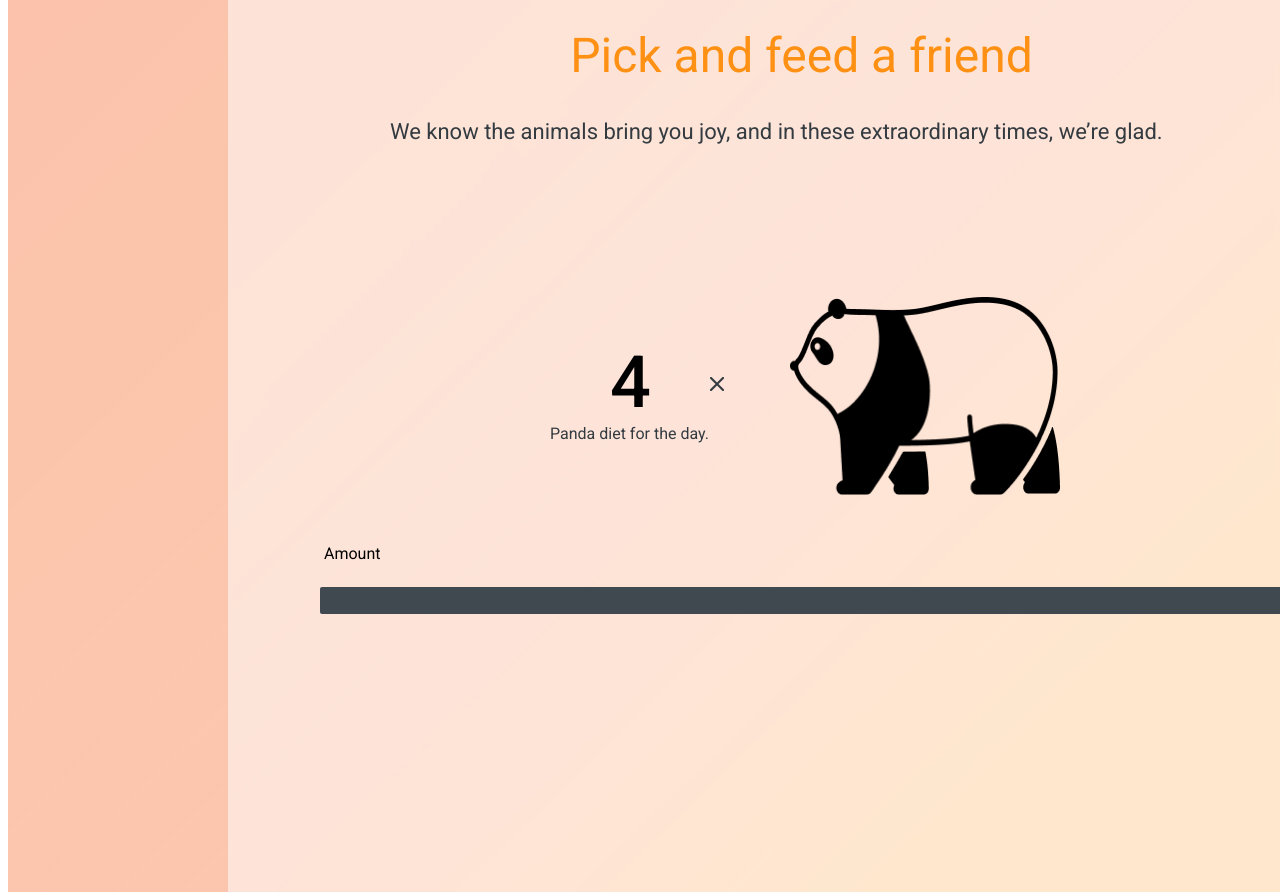
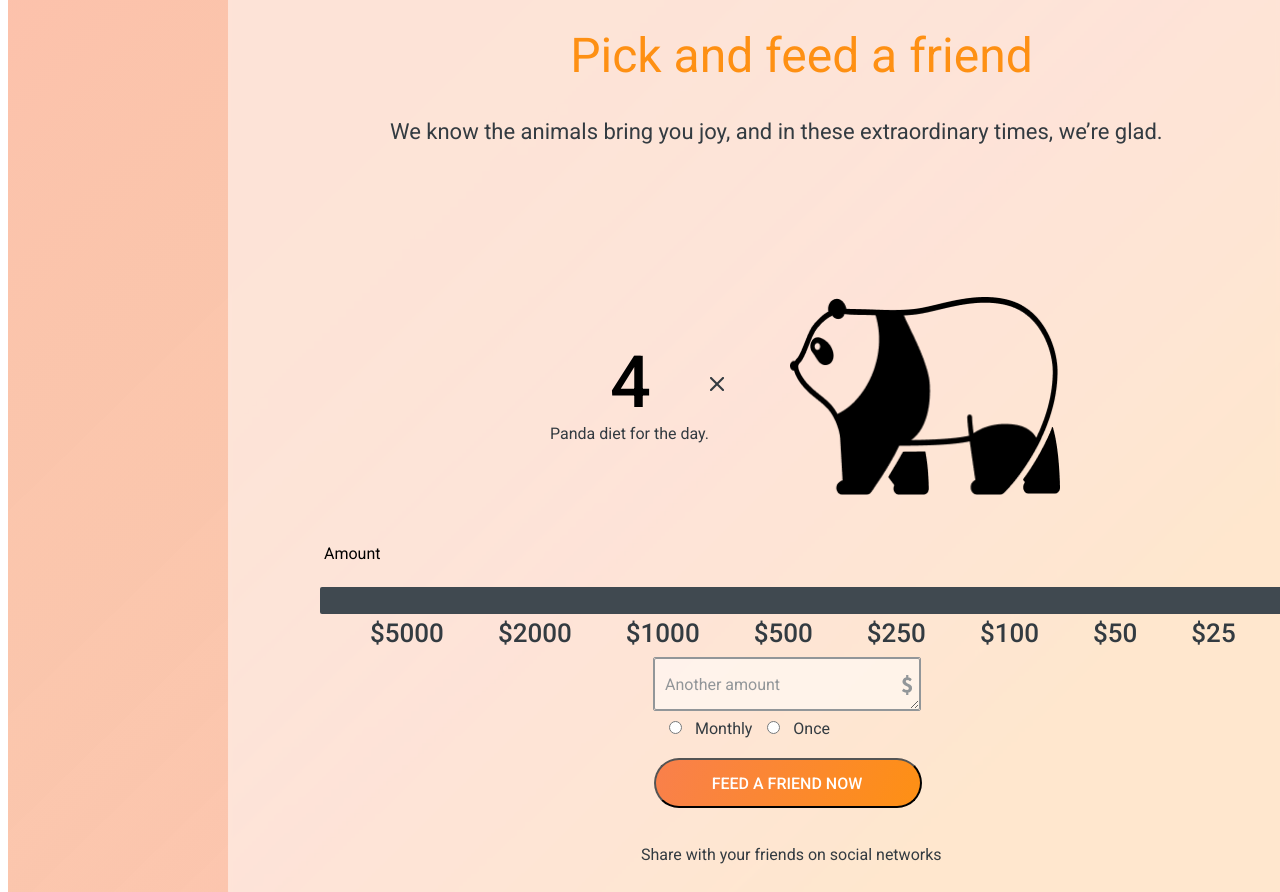
Before and after one commit to emrepca/online-zoo, a plain HTML site: page main/index.html in a window 1280 px wide. Shown: the part 865-1757 px from the top of the page. Drawn offline with Linux system fonts and the light colour scheme.

Commit message:
feat: add donate bar

```diff
--- a/main/index.html
+++ b/main/index.html
@@ -56,6 +56,34 @@
             <div class="progress-bar">
 
             </div>
+            <div class="another-amount">
+                <textarea name="another-amount-textarea" cols="30" rows="10">Another amount</textarea>
+                <img src="../assets/images/dollar.png" alt="Dollar Vector">
+                <div class="radio-button">
+                    <input type="radio" name="Monthly" id="monthly" value="Monthly">
+                    <label for="monthly">Monthly</label>
+                    <input type="radio" name="Once" id="once" value="once">
+                    <label for="once">Once</label>
+                </div>
+                <button class="feed">
+                    <p>Feed a friend now</p>
+                </button>
+                <p class="p2">
+                    Share with your friends on social networks
+                </p>
+            </div>
+            <div class="price">
+                <ul>
+                    <li>$5000</li>
+                    <li>$2000</li>
+                    <li>$1000</li>
+                    <li>$500</li>
+                    <li>$250</li>
+                    <li>$100</li>
+                    <li>$50</li>
+                    <li>$25</li>
+                </ul>
+            </div>
         <div class="x_icon">
             <img src="../assets/images/x_icon.png" alt="x-icon1">
         </div>
--- a/main/style.css
+++ b/main/style.css
@@ -427,12 +427,162 @@ top: 600px;
 background: #404950;
 border-radius: 2px;
 }
+.another-amount{
+    box-sizing: border-box;
+
+    position: absolute;
+    width: 268px;
+    height: 54px;
+    left: 333px;
+    top: 670px;
+    border: 1px solid #929699;
+    border-radius: 2px;
+}
+/* .another-amount p{
+    position: absolute;
+left: 3.36%;
+right: 53.36%;
+top: 0%;
+bottom: 29.63%;
+
+font-family: 'Roboto';
+font-style: normal;
+font-weight: 400;
+font-size: 16px;
+line-height: 140%;
 
 
+color: #929699;
+}
+.another-amount img{
+    position: absolute;
+width: 10px;
+height: 20px;
+left: 248px;
+top: 17px;
+} */
+
+.another-amount textarea{
+box-sizing: border-box;
+
+position: absolute;
+left: 0%;
+right: 0%;
+top: 0%;
+bottom: 0%;
+background-color: rgba(255, 255, 255, 0.52) ;
+border: 1px solid #929699;
+border-radius: 2px;
+padding-left: 10px;
+padding-top: 15px;
+font-family: 'Roboto';
+font-style: normal;
+font-weight: 400;
+font-size: 16px;
+line-height: 140%;
+/* or 22px */
 
 
+color: #929699;
+}
+
+.another-amount img{
+    position: absolute;
+width: 10px;
+height: 20px;
+left: 248px;
+top: 17px;
+
+}
+.radio-button{
+    padding-top: 60px;
+    padding-left: 10px;
+    word-spacing: 6px;
+    font-family: 'Roboto';
+    font-style: normal;
+    font-weight: 400;
+    font-size: 16px;
+    line-height: 140%;
+    /* or 22px */
+    color: #333B41;
+}
+.feed{
+    position: absolute;
+    width: 268px;
+    height: 50px;
+    top: 100px;
+
+/* orange */
+
+background: linear-gradient(113.96deg, #F9804B 1.49%, #FE9013 101.44%);
+border-radius: 25px;
+}
+.feed:active{
+    background: #09791b;
+}
+.feed p{
+    position: absolute;
+width: 292px;
+height: 22px;
+left: -15px;
+top: -3px;
+
+/* btn. */
+
+font-family: 'Roboto';
+font-style: normal;
+font-weight: 500;
+font-size: 16px;
+line-height: 140%;
+/* or 22px */
+
+text-align: center;
+text-transform: uppercase;
+
+color: #FFFFFF;
+
+}
+.p2{
+    position: absolute;
+width: 301px;
+height: 22px;
+left: -13px;
+top: 170.02px;
+
+/* body */
+
+font-family: 'Roboto';
+font-style: normal;
+font-weight: 400;
+font-size: 16px;
+line-height: 140%;
+/* or 22px */
 
 
+color: #333B41;
+}
+.price ul{
+    display: block;
+    list-style: none;
+    padding-top: 612px;
+    padding-left: 25px;
+}
+.price ul li{
+    display: inline;
+    margin: 10px;
+    position: relative;
+    padding: 15px;
+    font-family: 'Roboto';
+font-style: normal;
+font-weight: 500;
+font-size: 26px;
+line-height: 140%;
+/* or 36px */
+
+text-transform: uppercase;
+
+color: #333B41;
+}
 
 
 
```
Also changed, not shown: assets/images/dollar.png (added).
